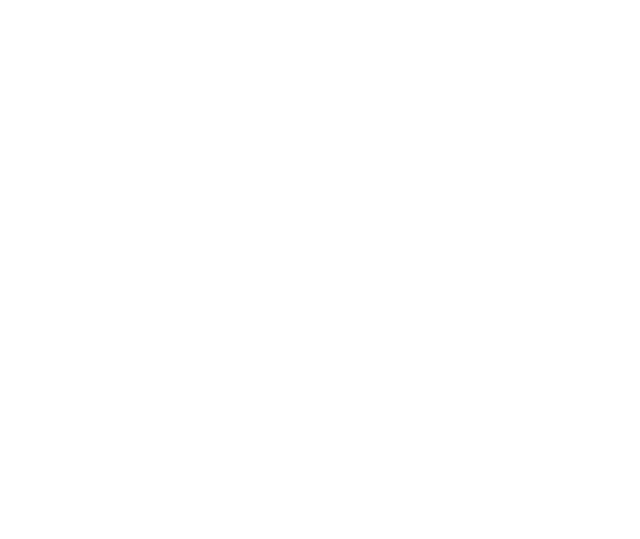
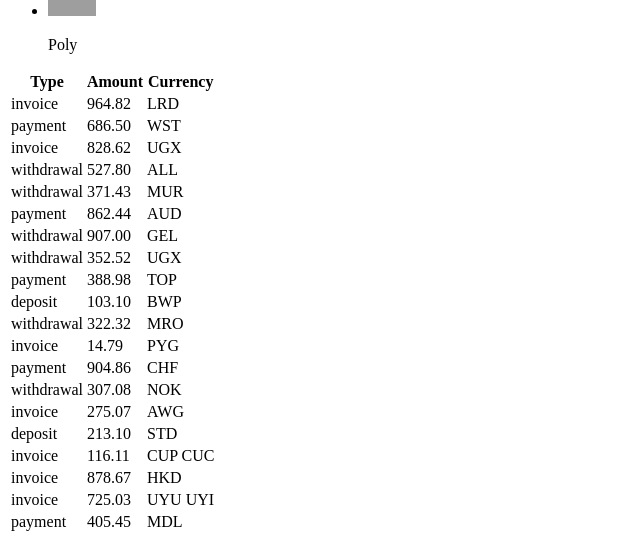
Before and after one commit to stanislav-pravdiuk/goit-react-hw-01-components, a React (Create React App) app: page / in a window 1280 px wide. Shown: the part 986-1525 px from the top of the page, without its empty margins (0-640 px from the left). Before the commit the page ends 800 px from the top, so only its background shows below. Built offline with nearby package versions, Linux system fonts and the light colour scheme; grey boxes are pictures that could not be loaded.

Commit message:
add table

```diff
--- a/src/components/App.jsx
+++ b/src/components/App.jsx
@@ -2,9 +2,11 @@
 import Section from "./statistics/Section";
 import StatisticsList from "./statistics/StatisticsList";
 import FriendList from "./friendList/FriendList";
+import TransactionHistory from "./transactionHistory/TransactionHistory";
 import user from './profile/user.json';
 import data from './statistics/data.json';
-import friends from './friendList/friends.json'
+import friends from './friendList/friends.json';
+import transactions from './transactionHistory/transactions.json';
 
 export default function App() {
   return (
@@ -27,6 +29,10 @@
       <FriendList
         friends={friends}
       />
+
+      <TransactionHistory
+        props={transactions}
+      />
     </div>
   )
 }
--- a/src/components/friendList/FriendListItem.jsx
+++ b/src/components/friendList/FriendListItem.jsx
@@ -1,6 +1,6 @@
 import PropTypes from 'prop-types';
 
-function FriendListItem(props) {
+function FriendListItem({ props }) {
     const {
         avatar,
         name,
--- a/src/components/profile/Profile.jsx
+++ b/src/components/profile/Profile.jsx
@@ -23,7 +23,7 @@
     <ul className="stats">
       <li>
         <span className="label">Followers </span>
-        <span className="`quantity">{stats.followers}</span>
+        <span className="quantity">{stats.followers}</span>
       </li>
       <li>
         <span className="label">Views </span>
--- a/src/components/statistics/StatisticsItem.jsx
+++ b/src/components/statistics/StatisticsItem.jsx
@@ -3,7 +3,7 @@
 export default function StatisticsItem(props) {
     const {
       stats
-    } = props
+  } = props
   return (
       <div>
         <span className="label">{stats.label} </span>
--- a/src/components/statistics/data.json
+++ b/src/components/statistics/data.json
@@ -1,5 +1,5 @@
 [
-  { "id": "id-1", "label": ".docx", "percentage": 22 },
+  { "id": "id-1","label": ".docx", "percentage": 22 },
   { "id": "id-2", "label": ".pdf", "percentage": 4 },
   { "id": "id-3", "label": ".mp3", "percentage": 17 },
   { "id": "id-4", "label": ".psd", "percentage": 47 },
--- /dev/null
+++ b/src/components/transactionHistory/TransactionHistory.jsx
@@ -0,0 +1,36 @@
+import PropTypes from 'prop-types';
+
+function TransactionHistory({ props }) {
+    return (
+        <table className="transaction-history">
+            <thead>
+                <tr>
+                    <th>Type</th>
+                    <th>Amount</th>
+                    <th>Currency</th>
+                </tr>
+            </thead>
+
+            <tbody>
+                {props.map(el => (
+                    <tr key={el.id}>
+                        <td>{el.type}</td>
+                        <td>{el.amount}</td>
+                        <td>{el.currency}</td>
+                    </tr>
+                ))}
+            </tbody>
+        </table>
+    )
+}
+
+TransactionHistory.propTypes = {
+    items: PropTypes.shape({
+        id: PropTypes.string.isRequired,
+        type: PropTypes.string.isRequired,
+        amount: PropTypes.string.isRequired,
+        currency: PropTypes.string.isRequired
+  })
+}
+
+export default TransactionHistory
```
Also changed, not shown: src/components/friendList/FriendList.jsx (line endings or trailing spaces), src/components/transaction history/TransactionHistory.jsx (deleted), src/components/transactionHistory/transactions.json (renamed from src/components/transaction history/transactions.json).
